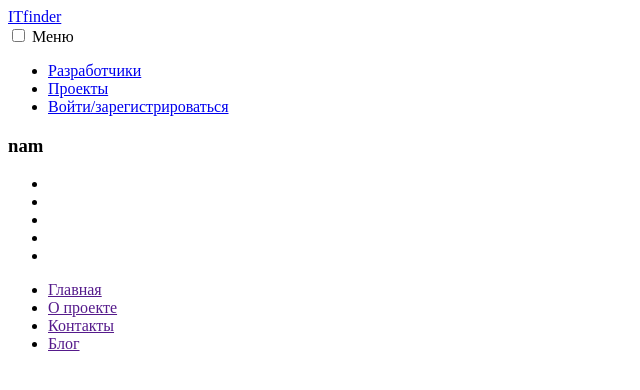
After one commit to matthew-mal/head_hunter_for_it, a Django app: template templates/base.html in a window 1280 px wide. The commit adds this page. Shown: the top 390 px of the page, without its empty margins (0-640 px from the left). Run offline with Django 4.2, Linux system fonts and the light colour scheme; the template is opened without the code that fills it, so the values that code supplies are empty.

Commit message:
without templates

```diff
--- a/it_hh/settings.py
+++ b/it_hh/settings.py
@@ -111,6 +111,10 @@ USE_TZ = True
 
 STATIC_URL = 'static/'
 
+STATICFILES_DIRS = [
+    BASE_DIR / 'static'
+]
+
 # Default primary key field type
 # https://docs.djangoproject.com/en/4.2/ref/settings/#default-auto-field
 
--- a/projects/urls.py
+++ b/projects/urls.py
@@ -6,6 +6,7 @@ urlpatterns = [
     path('project-object/<uuid:pk>/', views.project, name='project'),
     path('create-project/', views.create_project, name='create_project'),
     path('update-project/<uuid:pk>/', views.update_project, name='project_update'),
-    path('delete-project/<uuid:pk>/', views.delete_project, name='delete_project')
+    path('delete-project/<uuid:pk>/', views.delete_project, name='delete_project'),
+    path('tag/<slug:tag_slug>', views.filter_projects_by_tag, name='projects_by_tag'),
 
 ]
--- /dev/null
+++ b/templates/base.html
@@ -0,0 +1,53 @@
+<!DOCTYPE html>
+{% load static %}
+<html>
+
+
+<body>
+{% include 'navbar.html' %}
+
+{% if messages %}
+
+{% for message in messages %}
+<div class="alert  alert--{{ message.tags }}">
+    <p class="alert__message">{{message}}</p>
+    <button class="alert__close">Закрыть</button>
+</div>
+
+{% endfor %}
+
+{% endif %}
+
+
+{% block content %}
+
+{% endblock content %}
+<div>
+    <footer class="site-footer">
+        <div class="footer-content">
+            <h3>nam</h3>
+            <p></p>
+            <ul class="socials">
+                <li><a href="#"><i class="fa fa-facebook"></i></a></li>
+                <li><a href="#"><i class="fa fa-twitter"></i></a></li>
+                <li><a href="#"><i class="fa fa-telegram"></i></a></li>
+                <li><a href="#"><i class="fa fa-youtube"></i></a></li>
+                <li><a href="#"><i class="fa fa-linkedin-square"></i></a></li>
+            </ul>
+        </div>
+        <div class="footer-bottom">
+            <div class="footer-menu">
+                <ul class="f-menu">
+                    <li><a href="">Главная</a></li>
+                    <li><a href="">О проекте</a></li>
+                    <li><a href="">Контакты</a></li>
+                    <li><a href="">Блог</a></li>
+                </ul>
+            </div>
+        </div>
+
+    </footer>
+
+</body>
+
+</html>
--- /dev/null
+++ b/templates/navbar.html
@@ -0,0 +1,28 @@
+{% load static %}
+
+<header class="header">
+    <div class="container container--narrow">
+        <a href="{% url 'projects' %}"><span class="header__logo">IT<i class="fa fa-search"></i>finder</span></a>
+        <nav class="header__nav">
+            <input type="checkbox" id="responsive-menu" />
+            <label for="responsive-menu" class="toggle-menu">
+                <span>Меню</span>
+                <div class="toggle-menu__lines"></div>
+            </label>
+            <ul class="header__menu">
+                <li class="header__menuItem"><a href="#">Разработчики</a></li>
+                <li class="header__menuItem"><a href="#">Проекты</a></li>
+
+
+
+                {% if request.user.is_authenticated %}
+                <li class="header__menuItem"><a href="#">Сообщения</a></li>
+                <li class="header__menuItem"><a href="#">Мой аккаунт</a></li>
+                <li class="header__menuItem"><a href="#" class="btn btn--sub">Выйти</a></li>
+                {% else %}
+                <li class="header__menuItem"><a href="#" class="btn btn--sub">Войти/зарегистрироваться</a></li>
+                {% endif %}
+            </ul>
+        </nav>
+    </div>
+</header>
```
Also changed, not shown: projects/templates/project_form.html (+7 -1 lines), projects/templates/projects.html (+18 -2 lines), projects/templates/single-project.html (+6 -8 lines), projects/views.py (+8 -1 lines), static/css/main.css (added), static/js/main.js (added).
